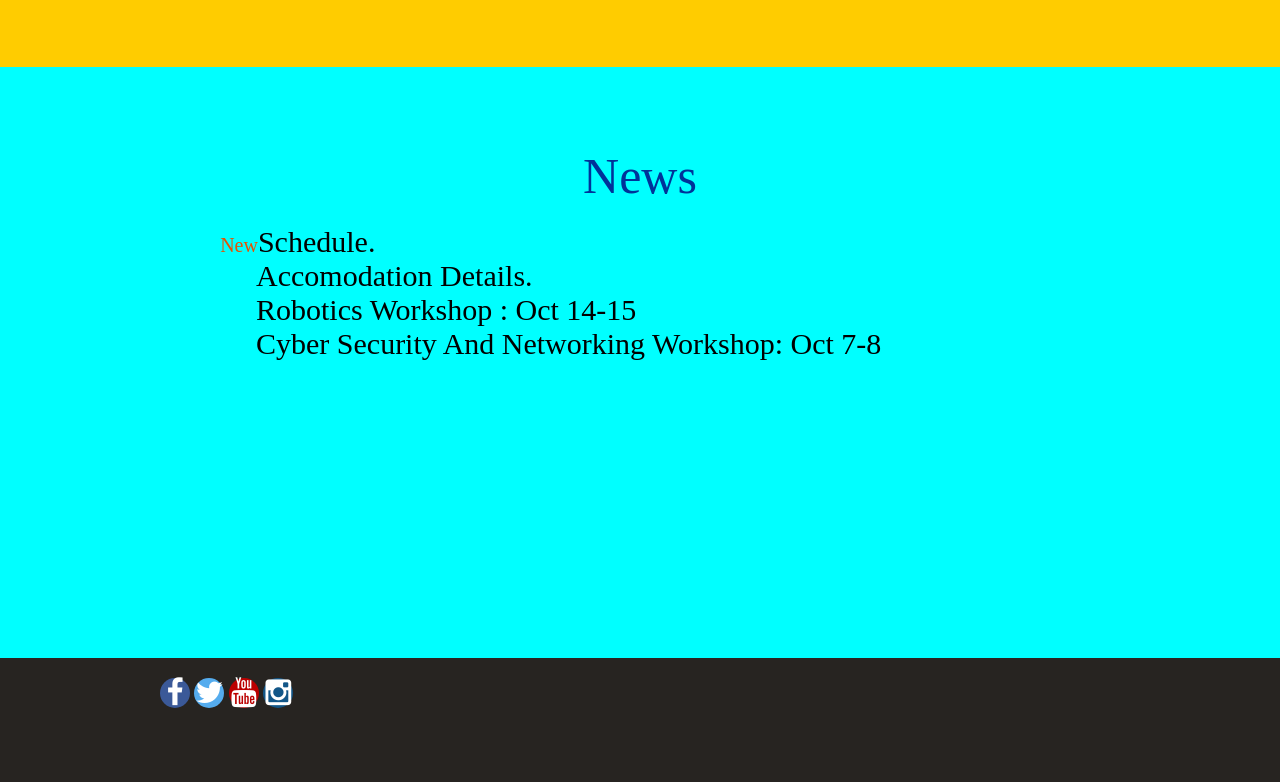
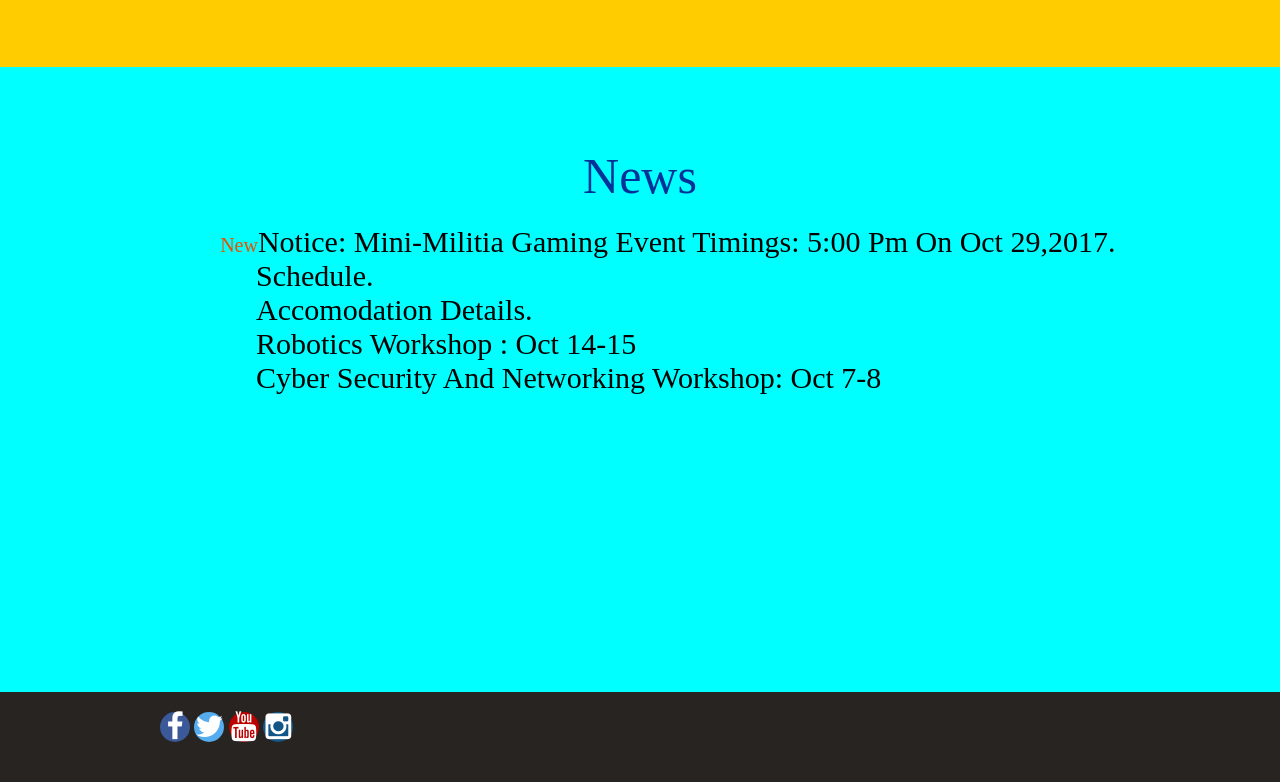
Before and after one commit to tantrafiesta/tantra2017, a plain HTML site: page index.html in a window 1280 px wide. Shown: the part 1279-2061 px from the top of the page. Before the commit the page ends 2027 px from the top, so only its background shows below. Drawn offline with nearby package versions, Linux system fonts and the light colour scheme.

Commit message:
Add files via upload

```diff
--- a/index.html
+++ b/index.html
@@ -408,12 +408,14 @@ if ((navigator.userAgent.indexOf('iPhone') != -1) ||
           <div style="text-align:left; margin-left:20%">
 
 
-          <div style="margin-left:-3.5%;"><blink style="display:inline-block; font-size:20px;">New</blink><a href="schedule.pdf"><li style="display:inline-block;color:black; ">Schedule.</li></a></div>
+		  <div style="margin-left:-3.5%;"><blink style="display:inline-block; font-size:20px;">New</blink><li style="display:inline-block;color:black; ">Notice: Mini-militia gaming event timings: 5:00 pm on Oct 29,2017.</li></div>
+
+          <a href="schedule.pdf"><li style="display:inline-block;color:black; ">Schedule.</li></a><br>
 
         <a href="policy.pdf"><li style="display:inline-block;color:black; ">Accomodation Details.</li></a><br>
 
             <a href="http://www.iiitnworkshop.tk"><li style="display:inline-block;color:black; ">Robotics Workshop                     : Oct 14-15</li></a><br>
-            <a href="http://www.iiitnworkshop.tk"><li style="display:inline-block;color:black; ">Cyber Security and Networking Workshop: Oct 7-8</li></a></div>
+            <a href="http://www.iiitnworkshop.tk"><li style="display:inline-block;color:black; ">Cyber Security and Networking Workshop: Oct 7-8</li></a>
 </div>
         </ul>
       </h2>
@@ -478,7 +480,7 @@ var x = setInterval(function() {
     // If the count down is over, write some text
     if (distance < 0) {
         clearInterval(x);
-        document.getElementById("demo").innerHTML = "EXPIRED";
+        document.getElementById("demo").innerHTML = "The Event Has Began! ";
     }
 }, 1000);
 </script>
```
